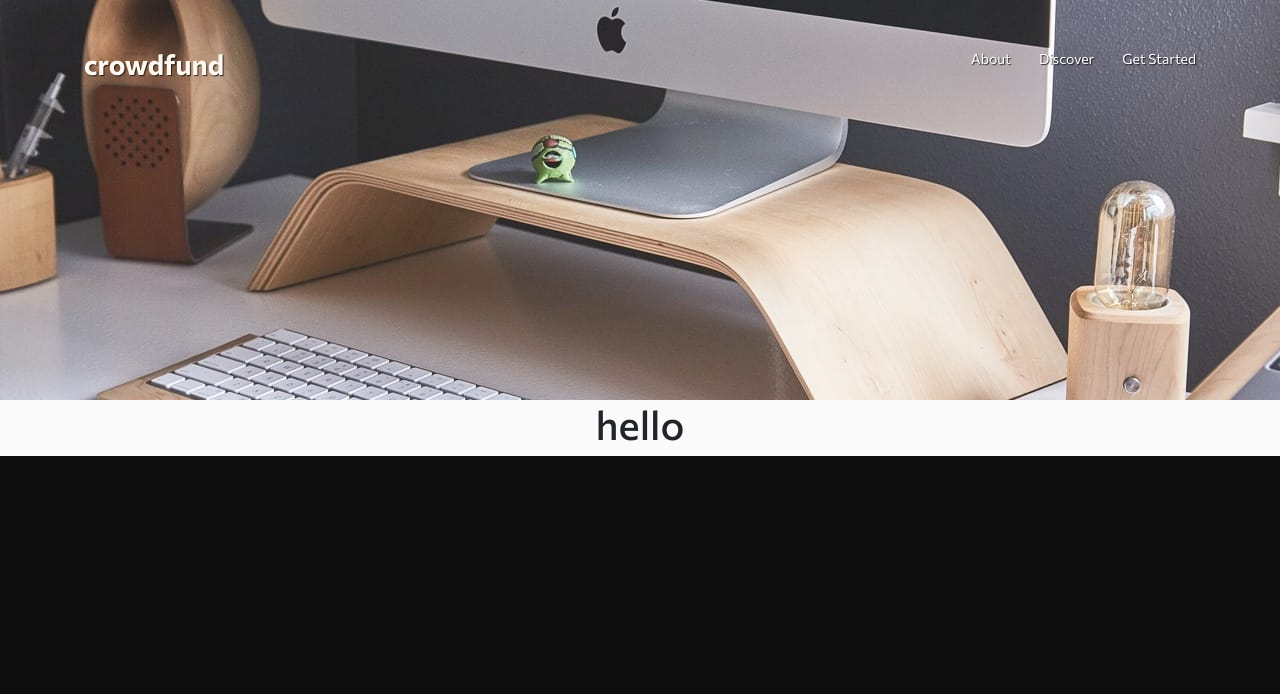
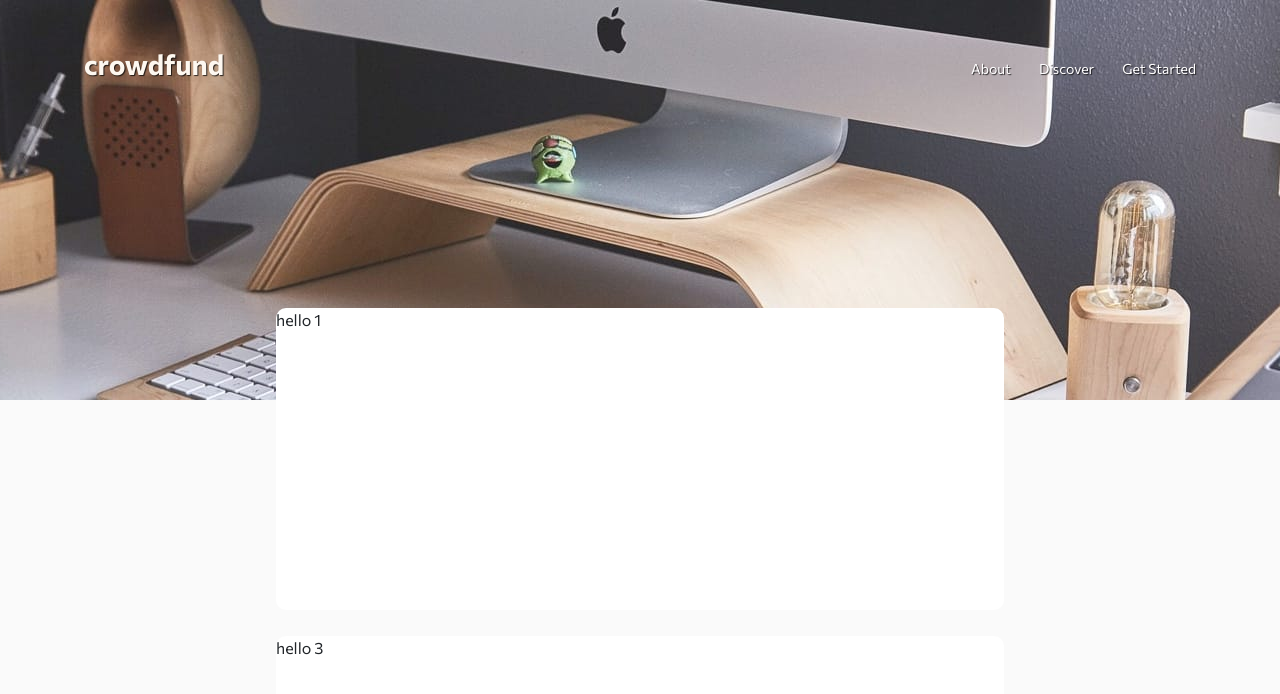
Before and after one commit to Francisco-Webdeveloper/crowdfund, a React (Create React App) app: page / in a window 1280 px wide. Shown: the top 694 px of the page. Built offline with nearby package versions, Linux system fonts and the light colour scheme.

Commit message:
style cards and fix positions

```diff
--- a/src/App.js
+++ b/src/App.js
@@ -1,14 +1,21 @@
 // import logo from './logo.svg';
-// import styles from "./App.module.scss";
+import styles from "./App.module.scss";
 import { Navbar } from "./components/Navbar";
 import { Hero } from "./components/Hero";
+import { BackProject } from "./components/BackProject";
+import { Stats } from "./components/Stats";
+import { About } from "./components/About";
 
 const App = () => {
   return (
-    <div className="container">
+    <div className={styles.container}>
       <Navbar />
       <Hero />
-      <h1>hello</h1>
+      <div className={styles.mainSection}>
+        <BackProject />
+        <Stats />
+        <About />
+      </div>
     </div>
   );
 };
--- /dev/null
+++ b/src/App.module.scss
@@ -0,0 +1,21 @@
+@mixin cardDesign {
+  width: 728px;
+  background: #fff;
+  border-radius: 10px;
+}
+
+.container {
+  display: flex;
+  flex-direction: column;
+  align-items: center;
+  background-color: #fafafa;
+  width: 1440px;
+
+  .mainSection {
+    display: flex;
+    flex-direction: column;
+    align-items: center;
+    gap: 26px;
+    margin-bottom: 124px;
+  }
+}
--- /dev/null
+++ b/src/components/About.js
@@ -0,0 +1,5 @@
+import styles from "./About.module.scss";
+
+export const About = () => {
+  return <div className={styles.about}>hello 3</div>;
+};
--- /dev/null
+++ b/src/components/About.module.scss
@@ -0,0 +1,6 @@
+@import "../App.module.scss";
+
+.about {
+  height: 1194px;
+  @include cardDesign;
+}
--- /dev/null
+++ b/src/components/BackProject.js
@@ -0,0 +1,5 @@
+import styles from "./BackProject.module.scss";
+
+export const BackProject = () => {
+  return <div className={styles.backProject}>hello 1</div>;
+};
--- /dev/null
+++ b/src/components/BackProject.module.scss
@@ -0,0 +1,8 @@
+@import "../App.module.scss";
+
+.backProject {
+  height: 266px;
+  @include cardDesign;
+  position: absolute;
+  top: 308px;
+}
--- a/src/components/Navbar.module.scss
+++ b/src/components/Navbar.module.scss
@@ -21,11 +21,9 @@
     padding: 0;
     display: flex;
     justify-content: space-between;
+    align-items: center;
     font-size: 14px;
     color: #fffeff;
     cursor: pointer;
   }
-
-  //   li {
-  //   }
 }
--- /dev/null
+++ b/src/components/Stats.js
@@ -0,0 +1,5 @@
+import styles from "./Stats.module.scss";
+
+export const Stats = () => {
+  return <div className={styles.stats}>hello 2</div>;
+};
--- /dev/null
+++ b/src/components/Stats.module.scss
@@ -0,0 +1,6 @@
+@import "../App.module.scss";
+
+.stats {
+  height: 210px;
+  @include cardDesign;
+}
--- a/src/index.js
+++ b/src/index.js
@@ -1,6 +1,6 @@
 import React from "react";
 import ReactDOM from "react-dom/client";
-import "./custom.scss";
+import "./style.scss";
 import App from "./App";
 import reportWebVitals from "./reportWebVitals";
 
--- a/src/custom.scss
+++ b/src/style.scss
@@ -32,12 +32,6 @@ body {
   margin: 0;
   font-family: $font-stack;
   background-color: #0e0e0e;
+  display: flex;
+  justify-content: center;
 }
-
-.container {
-  display: flex;
-  flex-direction: column;
-  align-items: center;
-  background-color: #fafafa;
-  max-width: 1440px;
-}
```
